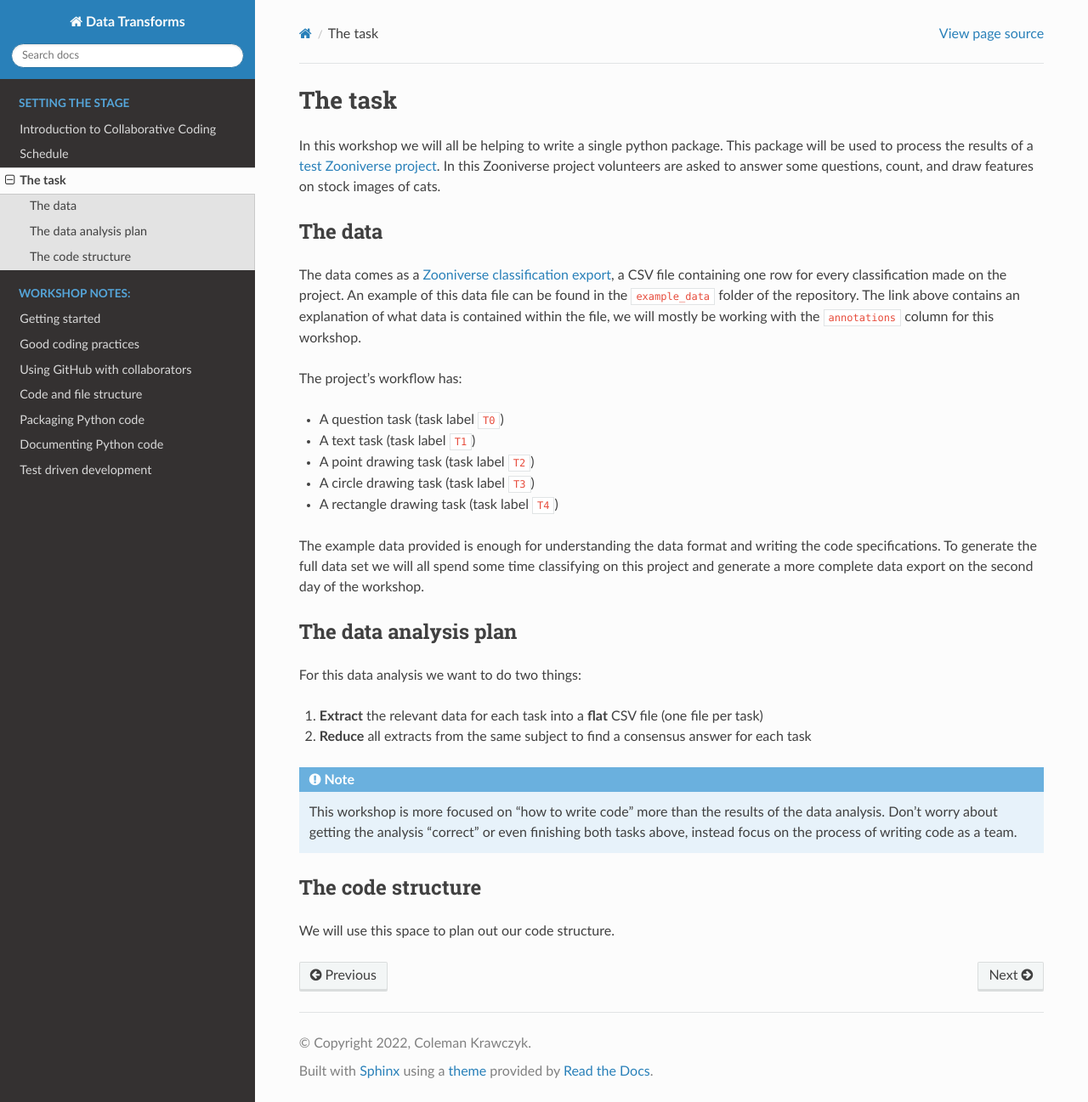
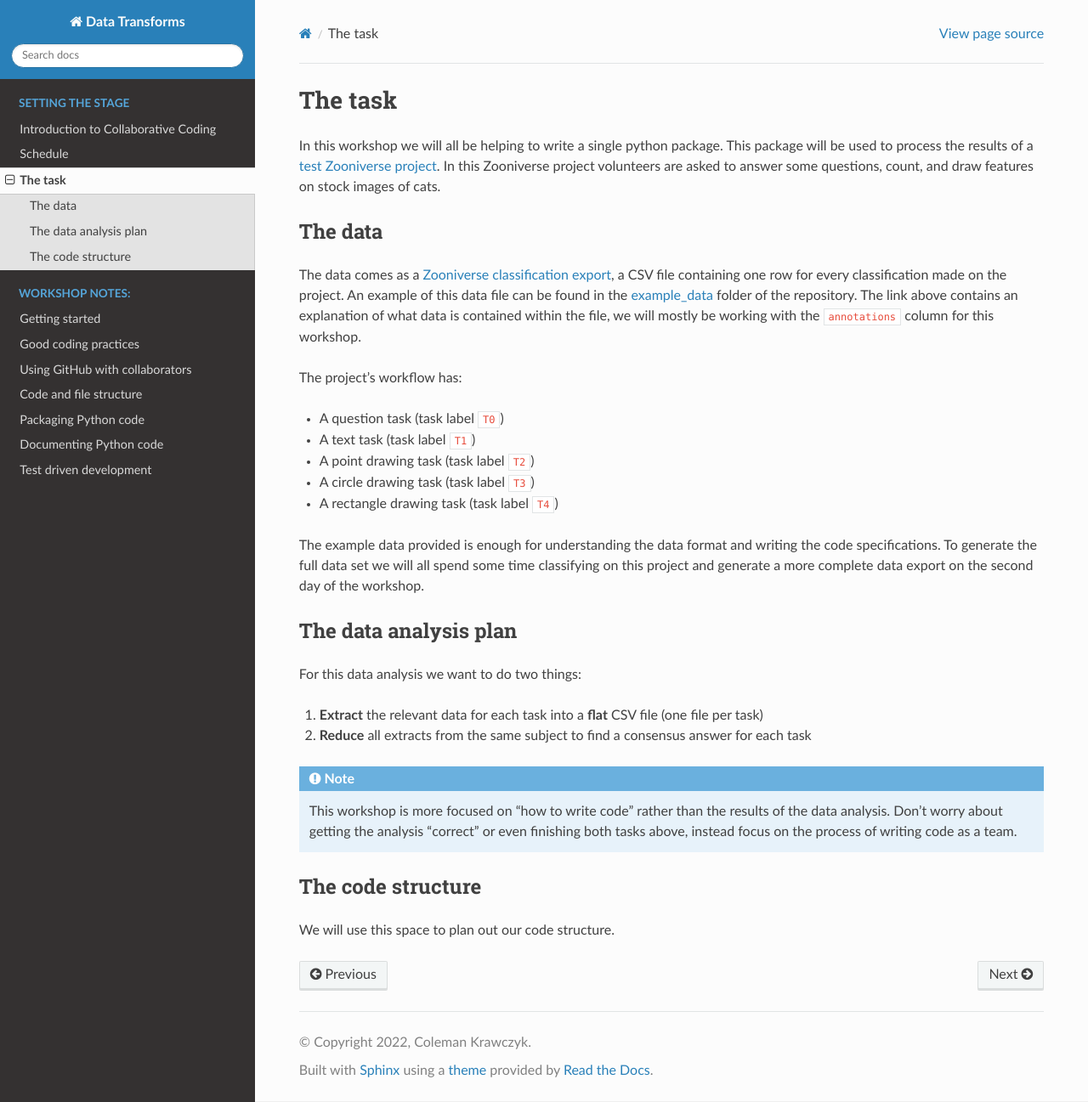
Before and after one commit to CKrawczyk/DISCnet_workshop, a Sphinx documentation site: the page built from docs/source/the_task.md, in a window 1280 px wide and 1297 px high. Shown: the whole window at 85% size. Built offline with Sphinx 7.4.7 and the Read the Docs theme 2.0.0, drawn with Linux system fonts in a browser that asks for light colours; pages that are not in the unit, such as notebooks, are missing from menus.

Commit message:
Update the_task.md
Added some links and fixed some text.

````diff
--- a/docs/source/the_task.md
+++ b/docs/source/the_task.md
@@ -2,7 +2,7 @@
 In this workshop we will all be helping to write a single python package.  This package will be used to process the results of a [test Zooniverse project](https://www.zooniverse.org/projects/cmk24/testing/classify).  In this Zooniverse project volunteers are asked to answer some questions, count, and draw features on stock images of cats.
 
 ## The data
-The data comes as a [Zooniverse classification export](https://help.zooniverse.org/next-steps/data-exports/#classification-export), a CSV file containing one row for every classification made on the project.  An example of this data file can be found in the `example_data` folder of the repository.  The link above contains an explanation of what data is contained within the file, we will mostly be working with the `annotations` column for this workshop.
+The data comes as a [Zooniverse classification export](https://help.zooniverse.org/next-steps/data-exports/#classification-export), a CSV file containing one row for every classification made on the project.  An example of this data file can be found in the [example_data](https://github.com/CKrawczyk/DISCnet_workshop/tree/main/example_data) folder of the repository.  The link above contains an explanation of what data is contained within the file, we will mostly be working with the `annotations` column for this workshop.
 
 The project's workflow has:
 - A question task (task label `T0`)
@@ -20,7 +20,7 @@ For this data analysis we want to do two things:
 2. **Reduce** all extracts from the same subject to find a consensus answer for each task
 
 ```{note}
-This workshop is more focused on "how to write code" more than the results of the data analysis.  Don't worry about getting the analysis "correct" or even finishing both tasks above, instead focus on the process of writing code as a team.
+This workshop is more focused on "how to write code" rather than the results of the data analysis.  Don't worry about getting the analysis "correct" or even finishing both tasks above, instead focus on the process of writing code as a team.
 ```
 
 ## The code structure
````
